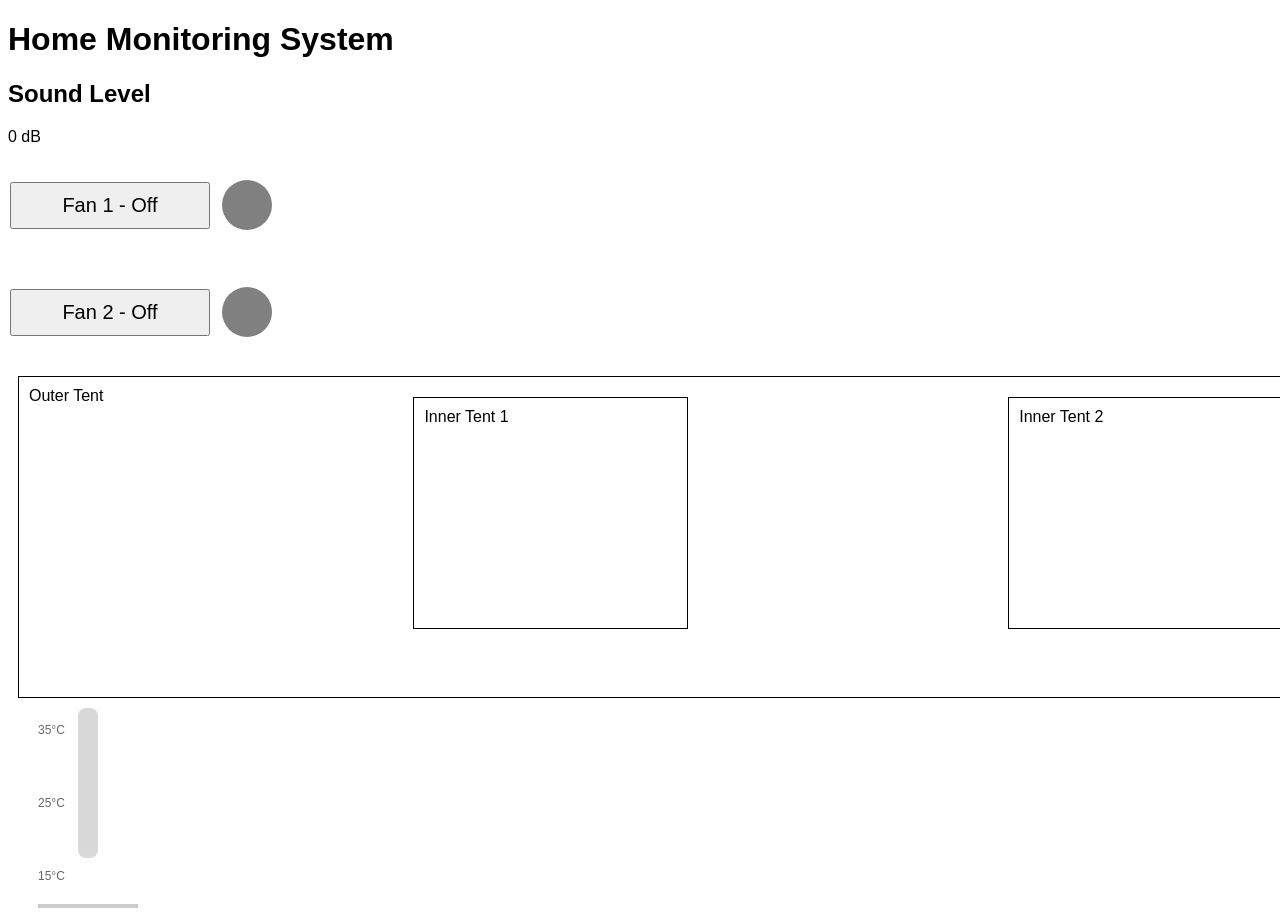
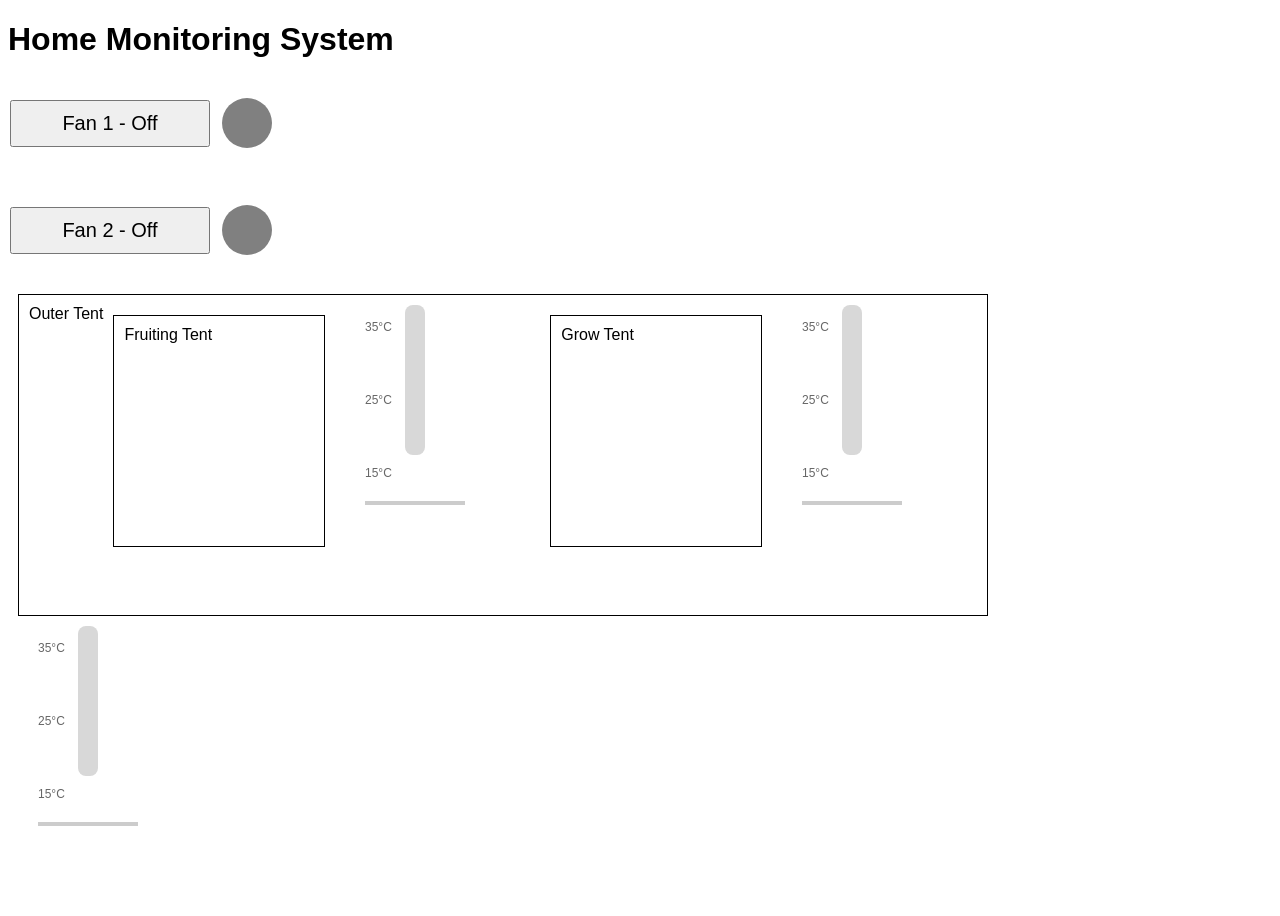
Before and after one commit to andoski99/HomeMonitoringSystem, a Flask app: page / in a window 1280 px wide. After the commit the page ends 826 px from the top, so only its background shows below. Run offline with Flask 3, Linux system fonts and the light colour scheme; data that the repository does not hold is empty; parts of the project's set-up code (start-up, migrations or seed data) failed here and were passed over.

Commit message:
Working Code before refactoir

```diff
--- a/app.py
+++ b/app.py
@@ -6,46 +6,59 @@ from Phidget22.Net import *
 from Phidget22.Devices.TemperatureSensor import *
 from Phidget22.Devices.VoltageRatioInput import *
 
-def get_temperature_from_sensor():
+
+# Define the serial number for your devices
+DEVICE_SERIAL_NUMBER = 597183
+
+# Define a dictionary for each sensor
+fan_map = {
+    "MTFan": {'hubport': 0, 'channel': 0},
+    "GTFan": {'hubport': 0, 'channel': 1},
+    "FTFan1": {'hubport': 0, 'channel': 2},
+    "FTFan2": {'hubport': 0, 'channel': 3},
+}
+
+temperature_map = {
+    "GT_Temp": {'hubport': 1, 'channel': 0},
+    "OT_Temp": {'hubport': 1, 'channel': 3},
+    "FT_Temp": {'hubport': 5, 'channel': 0},
+    "MT_Temp": {'hubport': 4, 'channel': 0},
+}
+
+# Initialize Flask app
+app = Flask(__name__)
+
+# Enable network discovery
+Net.enableServerDiscovery(PhidgetServerType.PHIDGETSERVER_DEVICEREMOTE)
+Net.addServer("ServerName", "192.168.20.193", 5661, "", 0)
+
+# Define functions to get temperature from each sensor
+def get_temperature_from_sensor(sensor_name):
     ts = TemperatureSensor()
-    ts.setDeviceSerialNumber(592507)  # Replace with your device's serial number
-    ts.setIsHubPortDevice(False)
-    ts.setHubPort(2)
+    ts.setDeviceSerialNumber(DEVICE_SERIAL_NUMBER)
+    ts.setIsHubPortDevice(True)
+    ts.setHubPort(temperature_map[sensor_name]['hubport'])
+    ts.setChannel(temperature_map[sensor_name]['channel'])
     ts.openWaitForAttachment(5000)  # Wait for attach
     temperature = ts.getTemperature()
     ts.close()
     return temperature
 
-def get_sound_level_from_sensor():
-    ss = VoltageRatioInput()
-    ss.setDeviceSerialNumber(592507)  # Replace with your device's serial number
-    ss.setIsHubPortDevice(True)
-    ss.setHubPort(1)  # Replace with your device's hub port
-    ss.openWaitForAttachment(5000)  # Wait for attach
-    sound_level = ss.getVoltageRatio()
-    ss.close()
-    return sound_level
 
-Net.enableServerDiscovery(PhidgetServerType.PHIDGETSERVER_DEVICEREMOTE)
-Net.addServer("ServerName", "192.168.0.252", 5661, "", 0)
-
-app = Flask(__name__)
-
-fan_map = {
-    0: {'serial': 592507, 'channel': 0, 'hubport': 0},
-    1: {'serial': 592507, 'channel': 0, 'hubport': 3},
-}
-
+# Add home route to serve the HTML page
 @app.route('/')
 def home():
     return render_template('index.html')
 
-@app.route('/api/fan/<int:fanNumber>', methods=['GET', 'POST'])
-def fan_status(fanNumber):
+
+# Define functions to control each fan
+@app.route('/api/fan/<string:fanName>', methods=['GET', 'POST'])
+def fan_status(fanName):
     do = DigitalOutput()
-    do.setDeviceSerialNumber(fan_map[fanNumber - 1]['serial'])
+    do.setDeviceSerialNumber(DEVICE_SERIAL_NUMBER)
     do.setIsHubPortDevice(True)
-    do.setHubPort(fan_map[fanNumber - 1]['hubport'])
+    do.setHubPort(fan_map[fanName]['hubport'])
+    do.setChannel(fan_map[fanName]['channel'])
     do.openWaitForAttachment(5000)  # Wait for attach
 
     if request.method == 'POST':
@@ -56,15 +69,11 @@ def fan_status(fanNumber):
     do.close()
     return jsonify({'state': state})
 
-@app.route('/api/temperature')
-def get_temperature():
-    temperature = get_temperature_from_sensor()
-    return jsonify({'temperature': temperature})
-
-@app.route('/api/sound')
-def get_sound():
-    sound_level = get_sound_level_from_sensor()
-    return jsonify({'sound': sound_level})
+# Define route for each temperature sensor
+@app.route('/api/temperature/<string:sensor_name>')
+def get_temperature(sensor_name):
+    temperature = get_temperature_from_sensor(sensor_name)
+    return jsonify({sensor_name: temperature})
 
 if __name__ == '__main__':
     app.run(debug=True, host='127.0.0.1', port=5001)
--- a/static/script.js
+++ b/static/script.js
@@ -130,20 +130,20 @@ function setTemperatureRedFluid(temperature) {
   redFluid.style.height = `${heightPercentage}%`;
 }
 
-async function updateSoundLevel() {
-  const response = await fetch("/api/sound");
-  const soundData = await response.json();
+// async function updateSoundLevel() {
+//   const response = await fetch("/api/sound");
+//   const soundData = await response.json();
 
-  // Display the fetched sound level value
-  document.getElementById(
-    "soundLevelValue"
-  ).textContent = `${soundData.soundLevel.toFixed(2)} dB`;
-}
+//   // Display the fetched sound level value
+//   document.getElementById(
+//     "soundLevelValue"
+//   ).textContent = `${soundData.soundLevel.toFixed(2)} dB`;
+// }
 
 // Example usage
 window.onload = function () {
   getDeviceInfo(0); // Get device info for channel 0
   startFan2Timer(); // Start the timer for Fan 2
   setInterval(updateTemperature, 5000); // Update temperature every 5 seconds
-  setInterval(updateSoundLevel, 5000); // Update sound level every 5 seconds
+  // setInterval(updateSoundLevel, 5000); // Update sound level every 5 seconds
 };
--- a/static/styles.css
+++ b/static/styles.css
@@ -124,7 +124,7 @@ canvas {
 .outer-tent {
   display: flex;
   justify-content: space-between;
-  width: 100%;
+  width: 75%;
   height: 300px;  /* Adjust as necessary */
 }
 
--- a/templates/index.html
+++ b/templates/index.html
@@ -14,10 +14,10 @@
     <div id="deviceInfo"></div>
     <div id="temperatureInfo"></div>
     <div id="temperatureValue"></div>
-    <div id="soundInfo">
+    <!-- <div id="soundInfo">
         <h2>Sound Level</h2>
         <p id="soundLevelValue">0 dB</p>
-    </div>
+    </div> -->
 
 
     <div class="fan">
@@ -37,8 +37,48 @@
     <!-- Tent Representations -->
     <div class="tent outer-tent">
       Outer Tent
-      <div class="tent inner-tent">Inner Tent 1</div>
-      <div class="tent inner-tent">Inner Tent 2</div>
+      <div class="tent inner-tent">Fruiting Tent</div>
+      <div class="thermometer">
+            <div class="glass">
+                <div class="red-fluid" id="redFluidFruiting"></div>
+                <div class="mercury"></div>
+            </div>
+            <div class="scale">
+                <div class="graduations">
+                    <!-- Graduation marks -->
+                    <div class="major-graduation"></div>
+                    <div class="minor-graduation"></div>
+                </div>
+                <div class="labels">
+                    <!-- Temperature labels -->
+                    <div class="label">35&deg;C</div>
+                    <div class="label">25&deg;C</div>
+                    <div class="label">15&deg;C</div>
+                </div>
+            </div>
+        </div>
+      <div class="tent inner-tent">Grow Tent</div>
+       <!-- Thermometer for Grow Tent -->
+        <div class="thermometer">
+            <div class="glass">
+                <div class="red-fluid" id="redFluidGrow"></div>
+                <div class="mercury"></div>
+            </div>
+            <div class="scale">
+                <div class="graduations">
+                    <!-- Graduation marks -->
+                    <div class="major-graduation"></div>
+                    <div class="minor-graduation"></div>
+                </div>
+                <div class="labels">
+                    <!-- Temperature labels -->
+                    <div class="label">35&deg;C</div>
+                    <div class="label">25&deg;C</div>
+                    <div class="label">15&deg;C</div>
+                </div>
+            </div>
+        </div>
+    </div>
     </div>
 
     <div class="thermometer">
```
Also changed, not shown: 2 other files.
